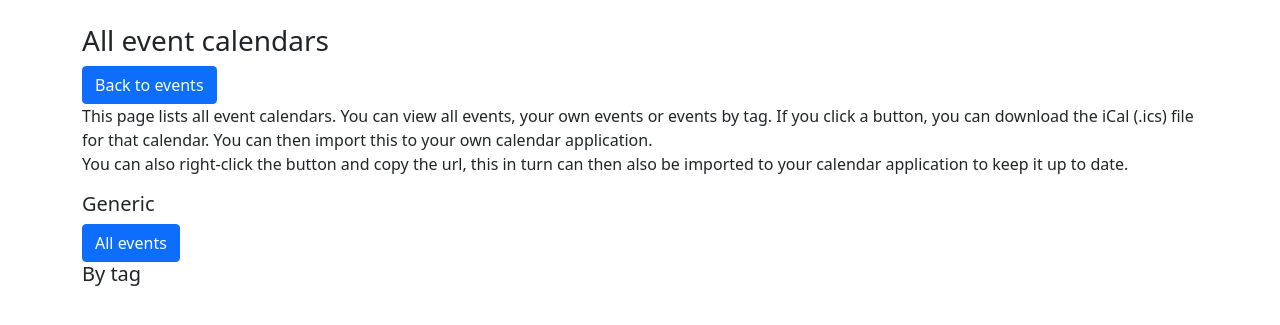
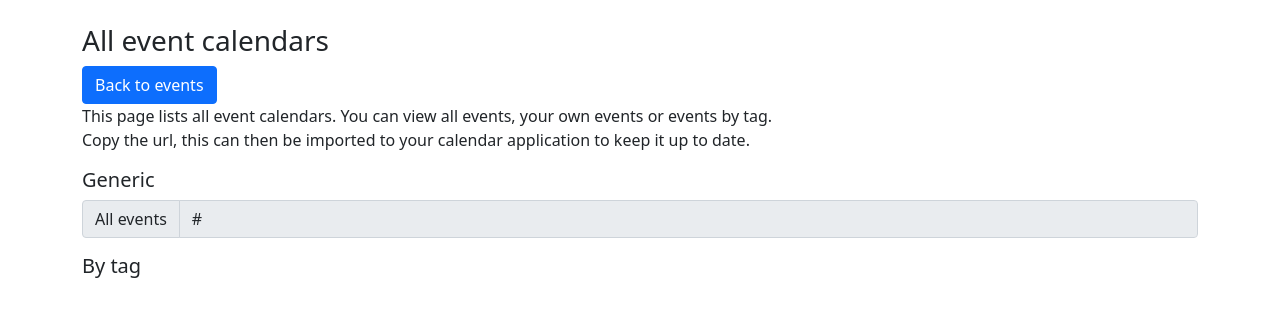
Before and after one commit to buitensportdurf/portal, a Symfony app: template templates/event/calendar/index.html.twig in a window 1280 px wide. Shown: the part 58-383 px from the top of the page. Run offline with Twig, Linux system fonts and the light colour scheme; the template is opened without the code that fills it, so the values that code supplies are empty; some libraries are stand-ins or nearby versions.

Commit message:
Make the calendar ics file overview clearer

```diff
--- a/templates/event/calendar/index.html.twig
+++ b/templates/event/calendar/index.html.twig
@@ -5,19 +5,25 @@
 {% block body %}
     <a class="btn btn-primary" href="{{ path('event_event_index') }}">Back to events</a>
     <p>
-        This page lists all event calendars. You can view all events, your own events or events by tag.
-        If you click a button, you can download the iCal (.ics) file for that calendar. You can then import this
-        to your own calendar application. <br>
-        You can also right-click the button and copy the url, this in turn can then
-        also be imported to your calendar application to keep it up to date.
+        This page lists all event calendars. You can view all events, your own events or events by tag. <br>
+        Copy the url, this can then be imported to your calendar application to keep it up to date.
     </p>
     <h5>Generic</h5>
-    <a class="btn btn-primary" href="{{ path('event_calendar_all') }}">All events</a>
+    <div class="input-group mb-3">
+        <span class="input-group-text" id="basic-addon1">All events</span>
+        <input type="text" class="form-control" aria-describedby="allEvents" value="{{ url('event_calendar_all') }}" disabled>
+    </div>
     {% if app.user %}
-        <a class="btn btn-primary" href="{{ path('event_calendar_user', {user: app.user.id}) }}">Your events</a>
+        <div class="input-group mb-3">
+            <span class="input-group-text" id="basic-addon1">Your events</span>
+            <input type="text" class="form-control" aria-describedby="yourEvents" value="{{ url('event_calendar_user', {user: app.user.id}) }}" disabled>
+        </div>
     {% endif %}
     <h5>By tag</h5>
     {% for tag in tags %}
-        <a class="btn btn-primary" href="{{ path('event_calendar_tag', {tag: tag.id}) }}">{{ tag }}</a>
+        <div class="input-group mb-3">
+            <span class="input-group-text" id="basic-addon1">{{ tag }}</span>
+            <input type="text" class="form-control" aria-describedby="{{ tag.name }}" value="{{ url('event_calendar_tag', {tag: tag.id}) }}" disabled>
+        </div>
     {% endfor %}
 {% endblock %}
```
